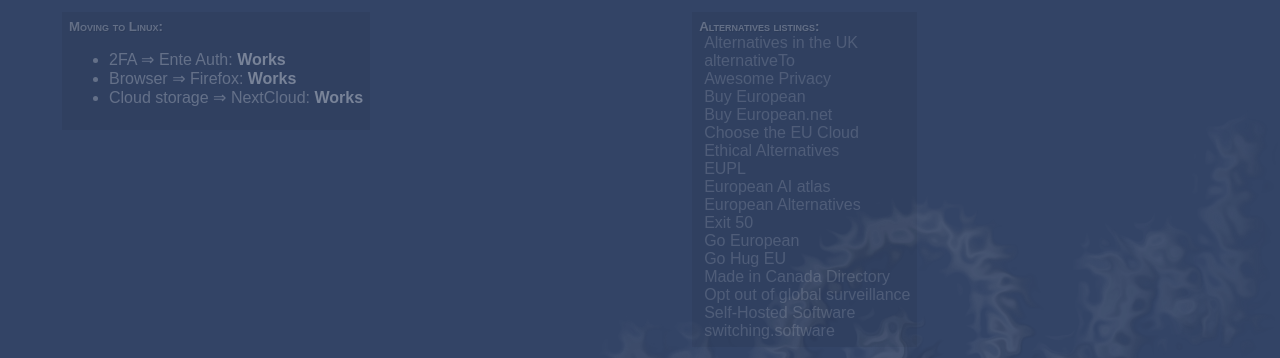
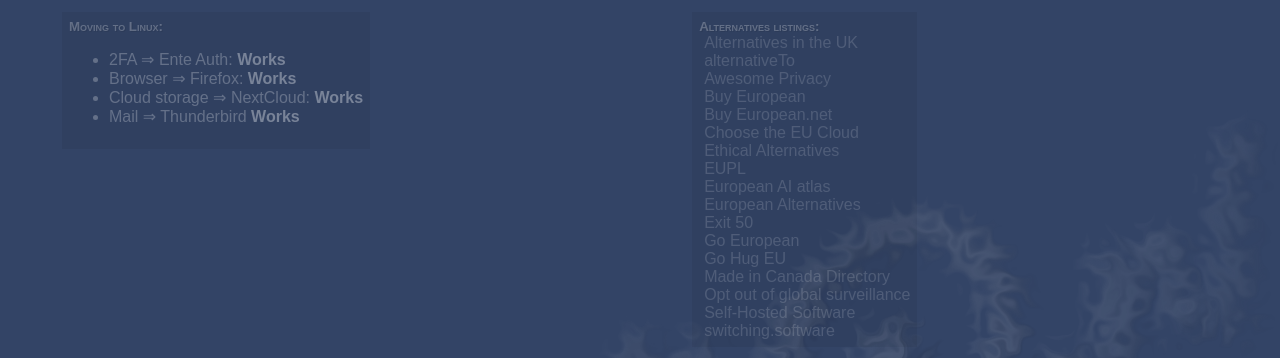
Before and after one commit to brownhamer/alt0.nl, a PHP site: page /linux.php in a window 1280 px wide. Shown: the part 179-537 px from the top of the page. Run offline with PHP 8.4, Linux system fonts and the light colour scheme.

Commit message:
Added Mail Thunderbird

```diff
--- a/linux.php
+++ b/linux.php
@@ -17,6 +17,7 @@ startHtmlPage('Alt0.nl &rarr; Linux');
   <li>2FA &rArr; Ente Auth: <a href="https://ente.io/download">Works</a></li>
   <li>Browser &rArr; Firefox: <a href="https://www.firefox.com/en-US/browsers/desktop/linux/">Works</a></li>
   <li>Cloud storage &rArr; NextCloud: <a href="https://nextcloud.com/install/#desktop-files">Works</a></li>
+  <li>Mail &rArr; Thunderbird <a href="https://www.thunderbird.net/en-US/thunderbird/all/">Works</a></li>
 </ul>
 </div>
 </td><td>
```
